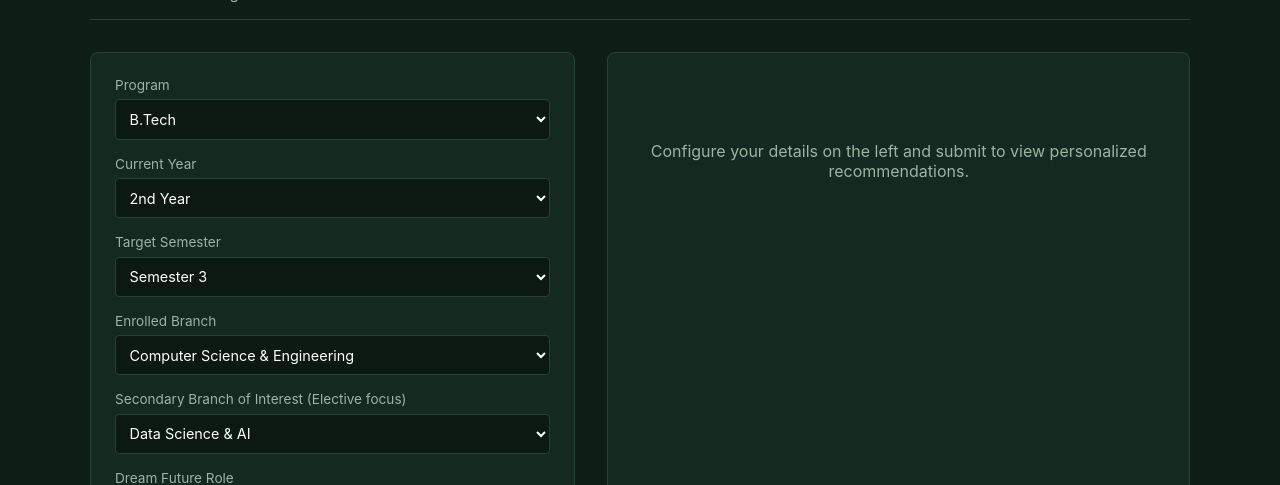
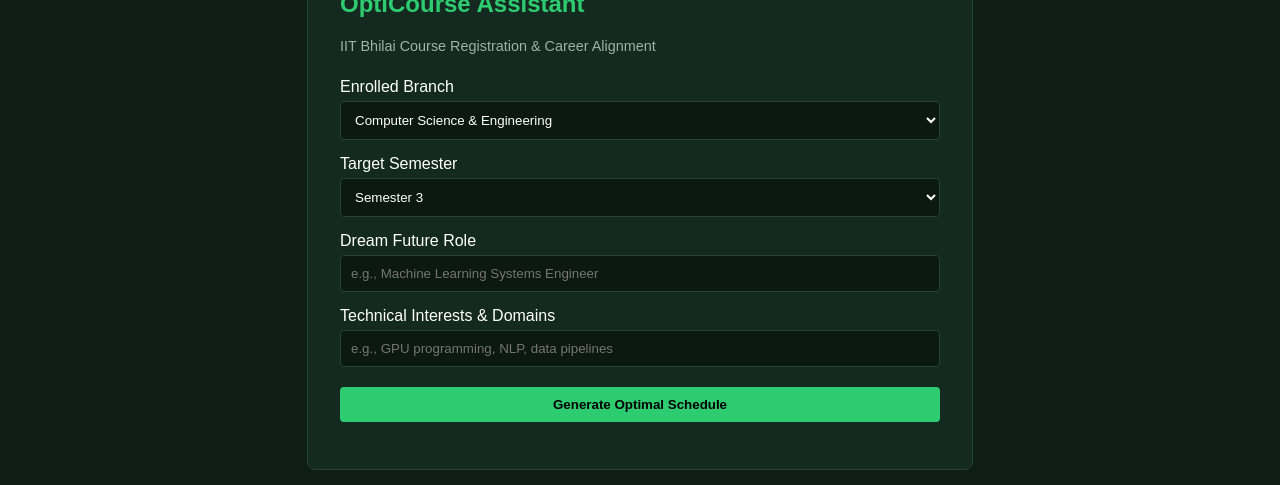
Before and after one commit to Madan-IITBh/PathFinder, a plain HTML site: page index.html in a window 1280 px wide. Shown: the part 83-568 px from the top of the page. Drawn offline with Linux system fonts and the light colour scheme.

Commit message:
Update index.html

```diff
--- a/index.html
+++ b/index.html
@@ -1,40 +1,107 @@
 <!DOCTYPE html>
 <html lang="en">
 <head>
-  <meta charset="UTF-8">
-  <title>PathFinder | IIT Bhilai Registration Assistant</title>
-  <style>
-    :root {
-      --bg: #0e1e17;
-      --card-bg: #142a20;
-      --accent: #2ecc71;
-      --text: #f0f4f1;
-      --subtext: #9eb3a4;
-      --border: #234433;
-    }
-    * { box-sizing: border-box; margin: 0; padding: 0; font-family: -apple-system, BlinkMacSystemFont, "Segoe UI", Roboto, sans-serif; }
-    body { background-color: var(--bg); color: var(--text); padding: 2rem; }
-    .container { max-width: 1100px; margin: 0 auto; }
-    header { margin-bottom: 2rem; border-bottom: 1px solid var(--border); padding-bottom: 1rem; }
-    header h1 { font-size: 1.8rem; color: var(--accent); }
-    header p { color: var(--subtext); font-size: 0.95rem; }
-    .layout { display: grid; grid-template-columns: 1fr 1.2fr; gap: 2rem; }
-    .form-card, .results-card { background: var(--card-bg); border: 1px solid var(--border); border-radius: 8px; padding: 1.5rem; }
-    .form-group { margin-bottom: 1rem; }
-    label { display: block; margin-bottom: 0.4rem; font-size: 0.85rem; color: var(--subtext); }
-    select, input, textarea { width: 100%; padding: 0.6rem; border-radius: 4px; border: 1px solid var(--border); background: #0c1812; color: #fff; font-size: 0.9rem; }
-    button { width: 100%; padding: 0.8rem; background: var(--accent); color: #07130c; font-weight: 600; border: none; border-radius: 4px; cursor: pointer; margin-top: 0.5rem; }
-    button:hover { opacity: 0.9; }
-    .course-item { background: #0b1812; border-left: 3px solid var(--accent); padding: 0.8rem; margin-bottom: 0.8rem; border-radius: 0 4px 4px 0; }
-    .course-title { font-weight: 600; font-size: 0.95rem; }
-    .course-meta { font-size: 0.8rem; color: var(--subtext); margin: 0.2rem 0; }
-    .course-reason { font-size: 0.85rem; color: #d0ded4; }
-    .strategy-box { background: #1b382b; padding: 1rem; border-radius: 4px; margin-bottom: 1.5rem; font-size: 0.9rem; }
-  </style>
+    <meta charset="UTF-8">
+    <title>OptiCourse | IIT Bhilai</title>
+    <style>
+        body { font-family: sans-serif; background: #0e1e17; color: #fff; padding: 2rem; }
+        .card { background: #142a20; padding: 2rem; border-radius: 8px; border: 1px solid #234433; max-width: 600px; margin: 0 auto; }
+        input, select, button { width: 100%; padding: 10px; margin-top: 5px; margin-bottom: 15px; border-radius: 4px; border: none; box-sizing: border-box; }
+        input, select { background: #0c1812; color: #fff; border: 1px solid #234433; }
+        button { background: #2ecc71; color: #000; font-weight: bold; cursor: pointer; }
+        button:disabled { opacity: 0.6; cursor: not-allowed; }
+        .course { border-left: 3px solid #2ecc71; background: #0b1812; padding: 10px; margin-bottom: 10px; border-radius: 0 4px 4px 0; }
+    </style>
 </head>
 <body>
-  <div class="container">
-    <header>
+    <div class="card" id="inputForm">
+        <h2 style="color: #2ecc71; margin-top: 0;">OptiCourse Assistant</h2>
+        <p style="color: #9eb3a4; font-size: 0.9rem; margin-bottom: 1.5rem;">IIT Bhilai Course Registration & Career Alignment</p>
+
+        <label>Enrolled Branch</label>
+        <select id="branch">
+            <option value="CSE">Computer Science & Engineering</option>
+            <option value="DSAI">Data Science & AI</option>
+            <option value="ECE">Electronics & Communication</option>
+        </select>
+
+        <label>Target Semester</label>
+        <select id="semester">
+            <option value="3">Semester 3</option>
+            <option value="5">Semester 5</option>
+        </select>
+
+        <label>Dream Future Role</label>
+        <input type="text" id="role" placeholder="e.g., Machine Learning Systems Engineer">
+
+        <label>Technical Interests & Domains</label>
+        <input type="text" id="interests" placeholder="e.g., GPU programming, NLP, data pipelines">
+
+        <button onclick="getRecommendations()" id="submitBtn">Generate Optimal Schedule</button>
+    </div>
+
+    <div class="card" id="results" style="display: none; margin-top: 20px;">
+        <h3 style="color:#2ecc71; margin-top: 0;">Target Alignment Strategy</h3>
+        <p id="strategy" style="background: #1b382b; padding: 1rem; border-radius: 4px; font-size: 0.9rem;"></p>
+
+        <h3 style="color:#2ecc71">Mandatory Branch Cores</h3>
+        <div id="mandatoryList"></div>
+
+        <h3 style="color:#2ecc71">Recommended Career Electives</h3>
+        <div id="electiveList"></div>
+
+        <button onclick="location.reload()" style="margin-top: 20px;">Start Over</button>
+    </div>
+
+    <script>
+        async function getRecommendations() {
+            const btn = document.getElementById('submitBtn');
+            btn.innerText = "Analyzing Catalog with Gemma 4...";
+            btn.disabled = true;
+
+            const payload = {
+                branch: document.getElementById('branch').value,
+                semester: document.getElementById('semester').value,
+                dream_role: document.getElementById('role').value,
+                interests: document.getElementById('interests').value
+            };
+
+            try {
+                // REPLACE THIS URL WITH YOUR ACTUAL RENDER LIVE URL
+                const res = await fetch('https://YOUR_RENDER_APP_NAME.onrender.com/api/recommend', {
+                    method: 'POST',
+                    headers: { 'Content-Type': 'application/json' },
+                    body: JSON.stringify(payload)
+                });
+
+                const result = await res.json();
+
+                if(result.success) {
+                    document.getElementById('inputForm').style.display = 'none';
+                    document.getElementById('results').style.display = 'block';
+                    document.getElementById('strategy').innerText = result.data.strategy;
+
+                    document.getElementById('mandatoryList').innerHTML = result.data.mandatory.map(c =>
+                        `<div class="course"><b>${c.code}: ${c.name}</b> (Slot: ${c.slot})<br><small style="color:#d0ded4;">${c.reason}</small></div>`
+                    ).join('');
+
+                    document.getElementById('electiveList').innerHTML = result.data.electives.map(c =>
+                        `<div class="course" style="border-left-color: #3498db;"><b>${c.code}: ${c.name}</b> (Slot: ${c.slot})<br><small style="color:#d0ded4;">${c.reason}</small></div>`
+                    ).join('');
+                } else {
+                    alert("Gemma Output Error: " + result.error);
+                    btn.innerText = "Generate Optimal Schedule";
+                    btn.disabled = false;
+                }
+            } catch (e) {
+                alert("Server Connection Failed. Ensure your Render backend is live and the fetch URL in index.html is updated.");
+                btn.innerText = "Generate Optimal Schedule";
+                btn.disabled = false;
+            }
+        }
+    </script>
+</body>
+</html>    <header>
       <h1>PathFinder</h1>
       <p>IIT Bhilai Course Registration Assistant</p>
     </header>
```
